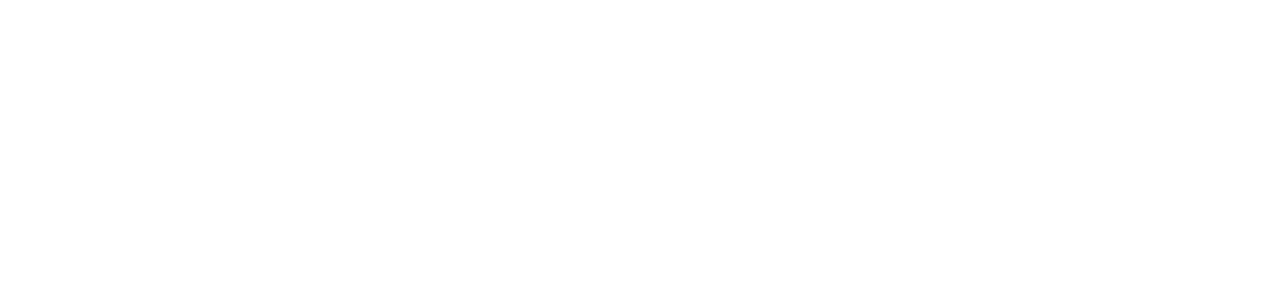
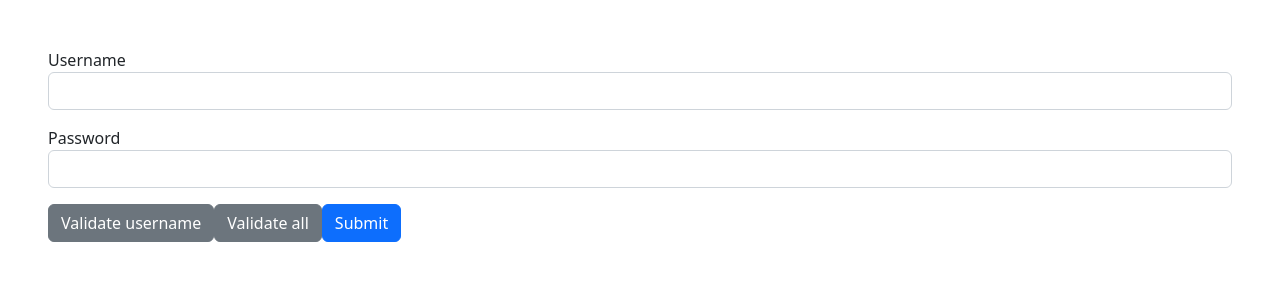
Before and after one commit to Febrianto752/practice-react-formik, a React (Create React App) app: page /test in a window 1280 px wide. Before the commit this address had no page. Shown: the top 300 px of the page. Built offline with nearby package versions, Linux system fonts and the light colour scheme.

Commit message:
learn manually trigering validation

```diff
--- a/src/App.js
+++ b/src/App.js
@@ -1,4 +1,4 @@
-import { YoutubeForm, About } from "./components";
+import { YoutubeForm, About, TestForm } from "./components";
 import { Routes, Route } from "react-router-dom";
 
 function App() {
@@ -6,6 +6,7 @@
     <Routes>
       <Route path="/" element={<YoutubeForm />} />
       <Route path="/about" element={<About />} />
+      <Route path="/test" element={<TestForm />} />
     </Routes>
   );
 }
--- /dev/null
+++ b/src/components/TestForm/index.jsx
@@ -0,0 +1,87 @@
+import { Formik, Form, Field, ErrorMessage } from "formik";
+import * as Yup from "yup";
+
+const initialValues = {
+  username: "",
+  password: "",
+};
+
+const validationSchema = Yup.object({
+  username: Yup.string().required("username field cannot be empty!"),
+  password: Yup.string()
+    .required("password field cannot be empty!")
+    .min(3, "password length must be greater than three character"),
+});
+
+const handleSubmit = (values) => {
+  console.log("handle submit ", values);
+};
+
+const TestForm = () => {
+  return (
+    <>
+      <div className="p-5">
+        <Formik
+          initialValues={initialValues}
+          validationSchema={validationSchema}
+          onSubmit={handleSubmit}
+        >
+          {(formik) => {
+            console.log("value of formik ", formik); // output awal : {values: undefined, errors: {…}, touched: {…}, status: undefined, isSubmitting: false, …}
+            return (
+              <Form>
+                <div className="mb-3">
+                  <label htmlFor="username">Username </label>
+                  <Field
+                    type="text"
+                    name="username"
+                    id="username"
+                    className="form-control"
+                  />
+                  <ErrorMessage name="username" />
+                </div>
+                <div className="mb-3">
+                  <label htmlFor="password">Password</label>
+                  <Field
+                    id="password"
+                    type="text"
+                    name="password"
+                    className="form-control"
+                  />
+                  <ErrorMessage name="password" />
+                </div>
+
+                <button
+                  type="button"
+                  className="btn btn-secondary"
+                  onClick={() => {
+                    formik.validateField("username");
+                    formik.setTouched({ username: true });
+                  }}
+                >
+                  Validate username
+                </button>
+                <button
+                  type="button"
+                  className="btn btn-secondary"
+                  onClick={() => {
+                    formik.validateForm();
+                    formik.setTouched({ username: true, password: true });
+                  }}
+                >
+                  Validate all
+                </button>
+
+                <button type="submit" className="btn btn-primary">
+                  Submit
+                </button>
+              </Form>
+            );
+          }}
+        </Formik>
+      </div>
+    </>
+  );
+};
+
+export default TestForm;
--- a/src/components/index.jsx
+++ b/src/components/index.jsx
@@ -1,5 +1,6 @@
 import YoutubeForm from "./YoutubeForm";
 import About from "./About";
 import TextError from "./TextError";
+import TestForm from "./TestForm";
 
-export { YoutubeForm, About, TextError };
+export { YoutubeForm, About, TextError, TestForm };
```
